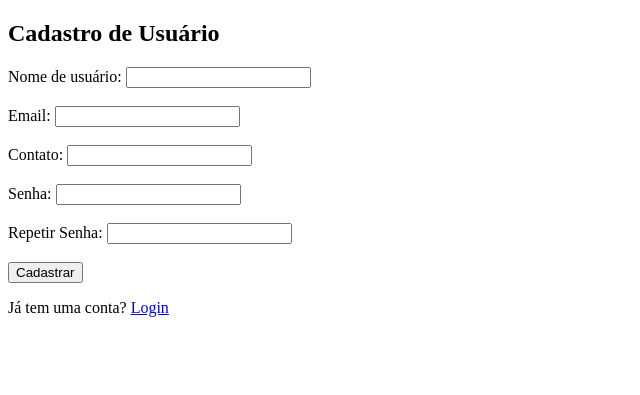
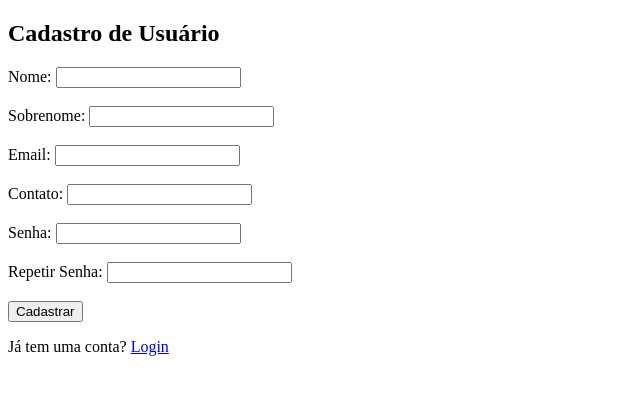
Before and after one commit to apkauapires/Projeto-Ler-Mais, a PHP site: page /frontassets/forms/form_inserirUsuario.php in a window 1280 px wide. Shown: the top 395 px of the page, without its empty margins (0-640 px from the left). Run offline with PHP 8.4, Linux system fonts and the light colour scheme.

Commit message:
Ajustado bug do botão de sair, adicionado mais um campo sobrenome ao backend

```diff
--- a/frontassets/forms/form_inserirUsuario.php
+++ b/frontassets/forms/form_inserirUsuario.php
@@ -36,8 +36,10 @@ session_start();
     ?>
 
     <form action="inserirUsuario_action.php" method="POST">
-        <label for="nome">Nome de usuário:</label>
+        <label for="nome">Nome:</label>
         <input type="text" id="nome_usuario" name="nome_usuario" value="<?= $_SESSION['nome'] ?? '' ?>" required><br><br>
+        <label for="nome">Sobrenome:</label>
+        <input type="text" id="sobrenome_usuario" name="sobrenome_usuario" value="<?= $_SESSION['sobrenome'] ?? '' ?>" required><br><br>
 
         <label for="email">Email:</label>
         <input type="email" id="email_usuario" name="email_usuario" value="<?= $_SESSION['email'] ?? '' ?>" required><br><br>
--- a/frontassets/forms/inserirUsuario_action.php
+++ b/frontassets/forms/inserirUsuario_action.php
@@ -11,6 +11,7 @@ $usuarioDao = new UsuarioDaoMysql($conexao);
 
 
 $nome = $_POST['nome_usuario'];
+$sobrenome = $_POST['sobrenome_usuario'];
 $email = $_POST['email_usuario'];
 $contato = $_POST['contato_usuario'];
 $senha = $_POST['senha_usuario'];
@@ -19,13 +20,13 @@ $senhaRepeticao = $_POST['repetir_senha'];
 if(!$usuarioDao->findByEmail($email)){
     if($senha===$senhaRepeticao){
         $u = new Usuario();
-        $u->setNome($nome);
+        $u->setNome($nome." ".$sobrenome);
         $u->setEmail($email);
         $u->setContato($contato);
         $u->setSenha($senha);
         $usuarioDao->insert($u);
         $_SESSION['message'] = "Usuario cadastrado com SUCESSO!";
-        header("Location: form_inserirUsuario.php");
+        header("Location: form_loginUsuario.php");
         $_SESSION['nome'] = "";
         $_SESSION['email'] = "";
         $_SESSION['contato'] = "";
@@ -35,6 +36,7 @@ if(!$usuarioDao->findByEmail($email)){
     }else{
         $_SESSION['message'] = "As senhas NÃO conferem!";
         $_SESSION['nome'] = $nome;
+        $_SESSION['sobrenome'] = $sobrenome;
         $_SESSION['email'] = $email;
         $_SESSION['contato'] = $contato;
         $_SESSION['senha'] = "";
--- a/frontassets/forms/logoutUsuario_action.php
+++ b/frontassets/forms/logoutUsuario_action.php
@@ -11,7 +11,7 @@ if (ini_get("session.use_cookies")) {
     );
 }
 
-header("Location: frontassets/forms/form_loginUsuario.php");
+header('Location: /projeto-ler-mais/frontassets/forms/form_loginUsuario.php');
 exit;
 
 ?>
```
